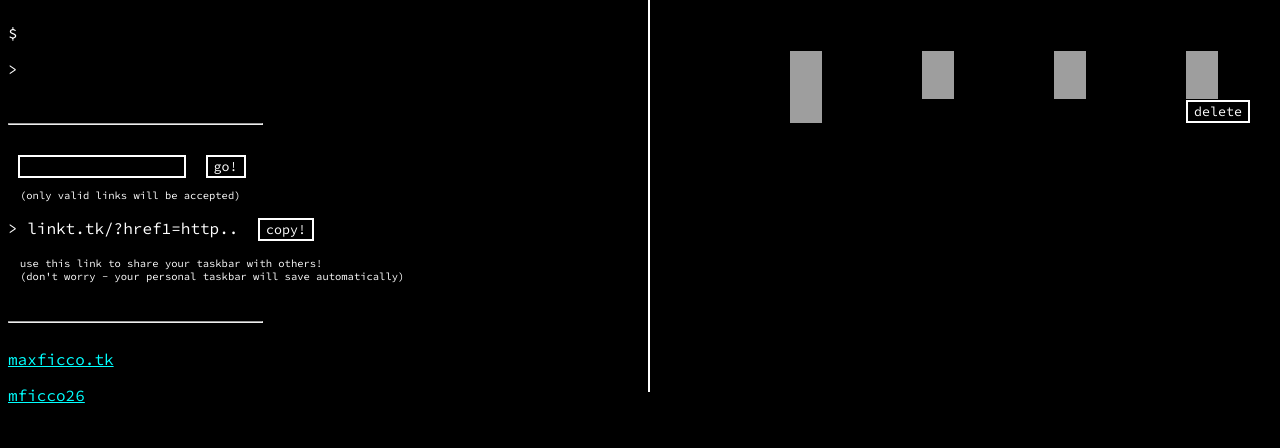
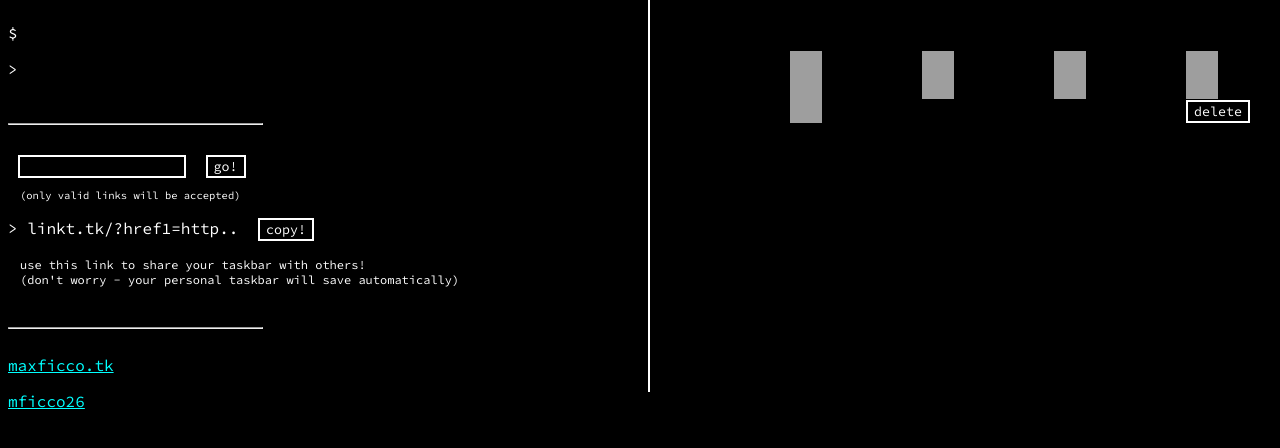
Before and after one commit to maxficco/linkt.tk, a plain HTML site: page index.html in a window 1280 px wide. Shown: the part 316-764 px from the top of the page. Drawn offline with Linux system fonts and the light colour scheme; grey boxes are pictures that could not be loaded.

Commit message:
Update index.html

```diff
--- a/index.html
+++ b/index.html
@@ -156,7 +156,7 @@
       &gt; <span id="type"></span> <span id="fillme">linkt.tk/?href1=http</span
       ><span id="test3">.</span>  <input class="button" type="button" value="copy!" onclick="copyfunc()" />
     </p>
-    <p style="font-size:10.5px; margin-left:12px;">use this link to share your taskbar with others! <br> (don't worry - your personal taskbar will save automatically)</p>
+    <p style="font-size:12px; margin-left:12px;">    use this link to share your taskbar with others! <br> (don't worry - your personal taskbar will save automatically)</p>
     <br />
     <hr class="smol" />
     <br />
```
